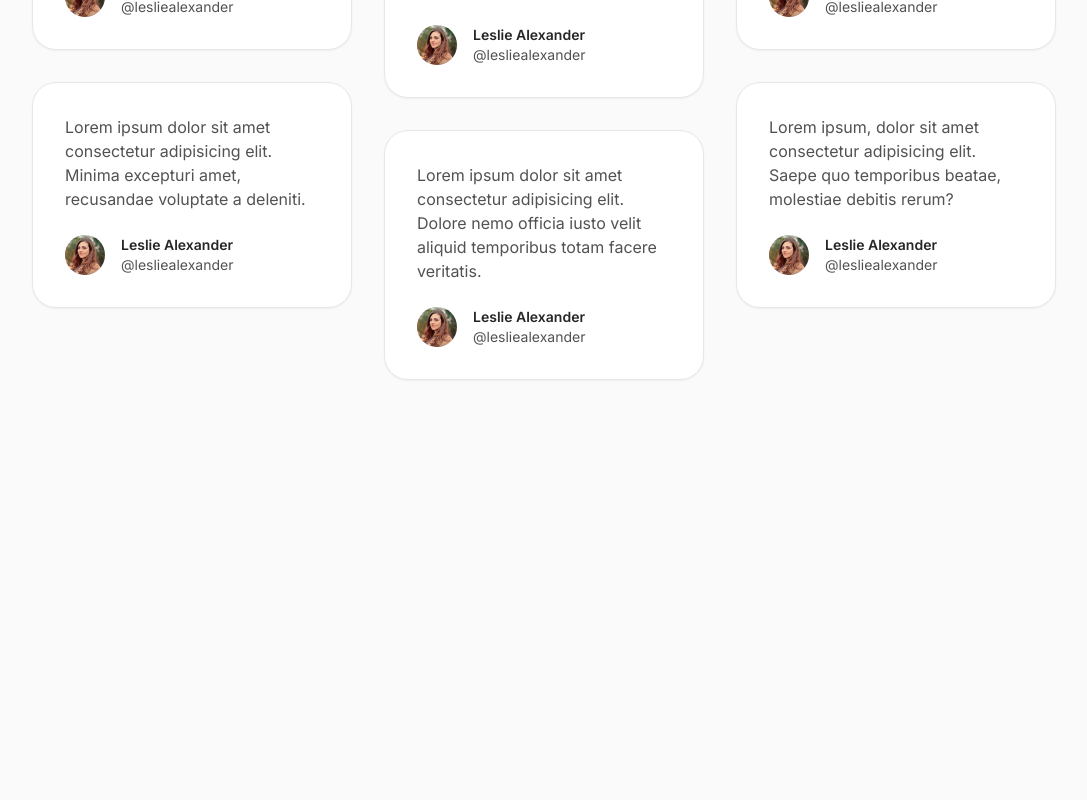
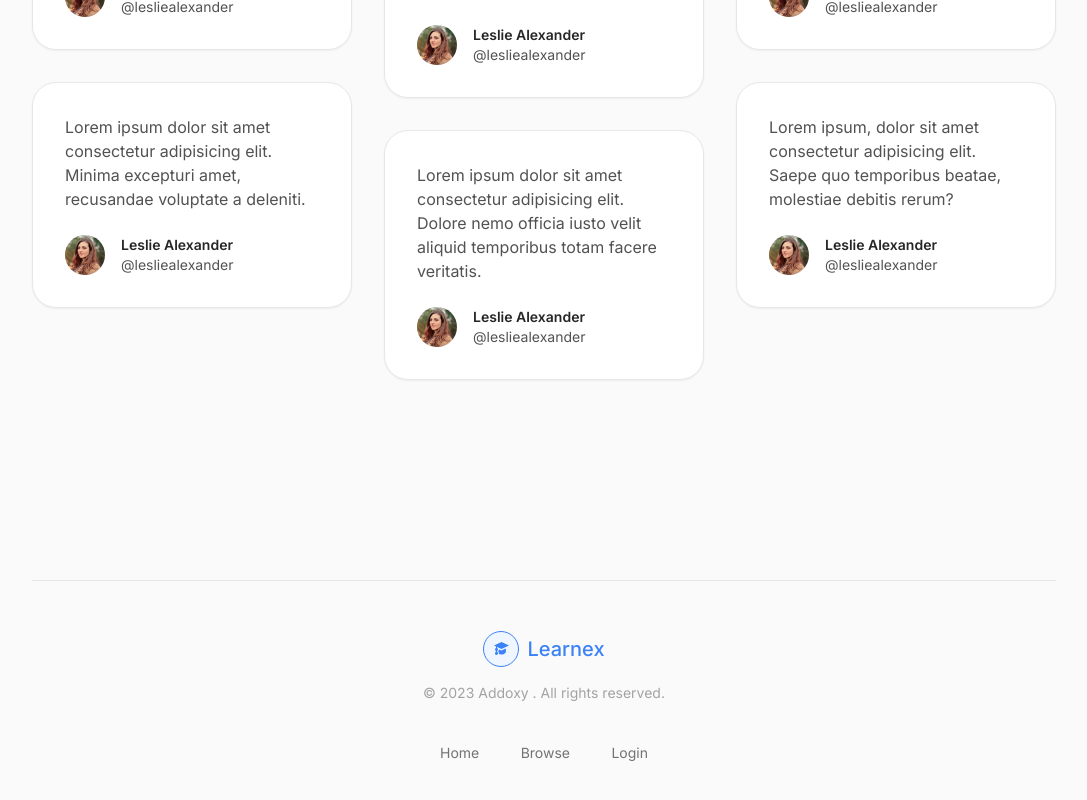
Before and after one commit to addoxy/sandbox, a Next.js app: page / in a window 1280 px wide. Shown: the part 2900-3700 px from the top of the page, without its empty margins (96-1183 px from the left). Before the commit the page ends 3480 px from the top, so only its background shows below. Built offline with nearby package versions, Linux system fonts and the light colour scheme; what tailwindcss-debug-screens would draw is missing.

Commit message:
Add footer section

```diff
--- a/src/app/page.tsx
+++ b/src/app/page.tsx
@@ -3,6 +3,7 @@ import TestimonialSection from "@/components/Sections/TestimonialSection";
 import { PoweredBlock } from "@/components/Blocks/Blocks";
 import { StartedBlock } from "@/components/Blocks/Blocks";
 import FeaturesCard from "@/components/Cards/FeaturesCard/FeaturesCard";
+import Footer from "@/components/Sections/Footer";
 
 export default function Home() {
   return (
@@ -18,14 +19,13 @@ export default function Home() {
       <div className="h-30 w-full sm:h-50"></div>
       <StartedBlock />
       <div className="h-30 w-full sm:h-50"></div>
-
       <span className="mb-12 block text-3xl font-semibold text-neutral-700 sm:mb-18 sm:text-4xl lg:text-5xl">
         Testimonials from people who{" "}
         <span className="text-gradient"> love us</span>
       </span>
-
       <TestimonialSection />
       <div className="h-30 w-full sm:h-50"></div>
+      <Footer />
     </>
   );
 }
--- /dev/null
+++ b/src/components/Sections/Footer.tsx
@@ -0,0 +1,41 @@
+import logo from "@/../public/svg/logo.svg";
+import Image from "next/image";
+import Link from "next/link";
+
+const Footer = () => {
+  return (
+    <>
+      <div className="flex h-60 flex-col items-center justify-center border-t border-neutral-200">
+        <div className="mb-4 flex items-center">
+          <Image src={logo} alt="logo" className="mr-2" />
+          <span className="text-xl font-medium text-blue-500">Learnex</span>
+        </div>
+        <span className="mb-8 text-sm text-neutral-400">
+          © 2023 Addoxy . All rights reserved.
+        </span>
+        <div className="flex w-56 justify-between">
+          <Link
+            href="/"
+            className="rounded-md p-2 text-sm text-neutral-500 hover:bg-neutral-100"
+          >
+            Home
+          </Link>
+          <Link
+            href="/"
+            className="rounded-md p-2 text-sm text-neutral-500 hover:bg-neutral-100"
+          >
+            Browse
+          </Link>
+          <Link
+            href="/"
+            className="rounded-md p-2 text-sm text-neutral-500 hover:bg-neutral-100"
+          >
+            Login
+          </Link>
+        </div>
+      </div>
+    </>
+  );
+};
+
+export default Footer;
```
